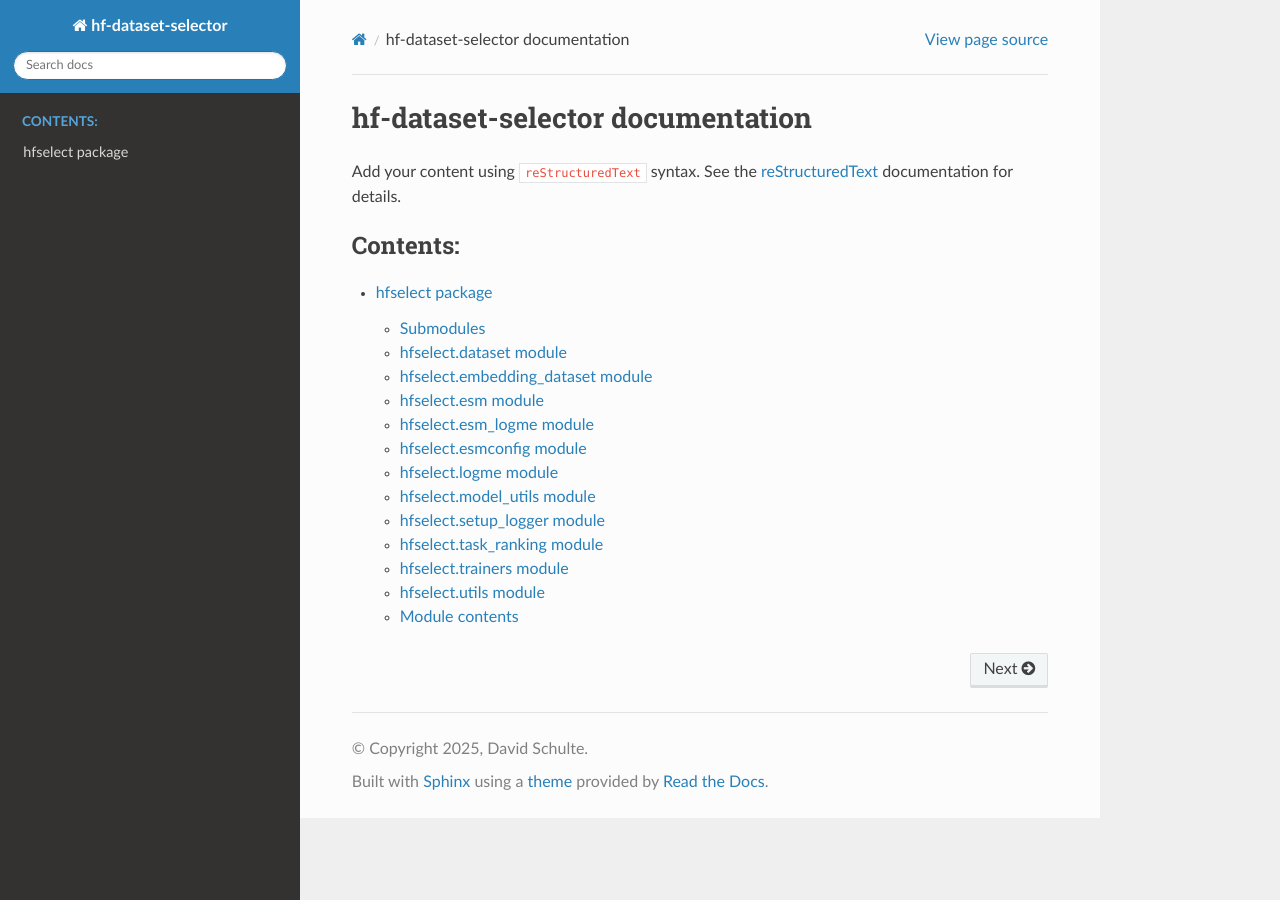
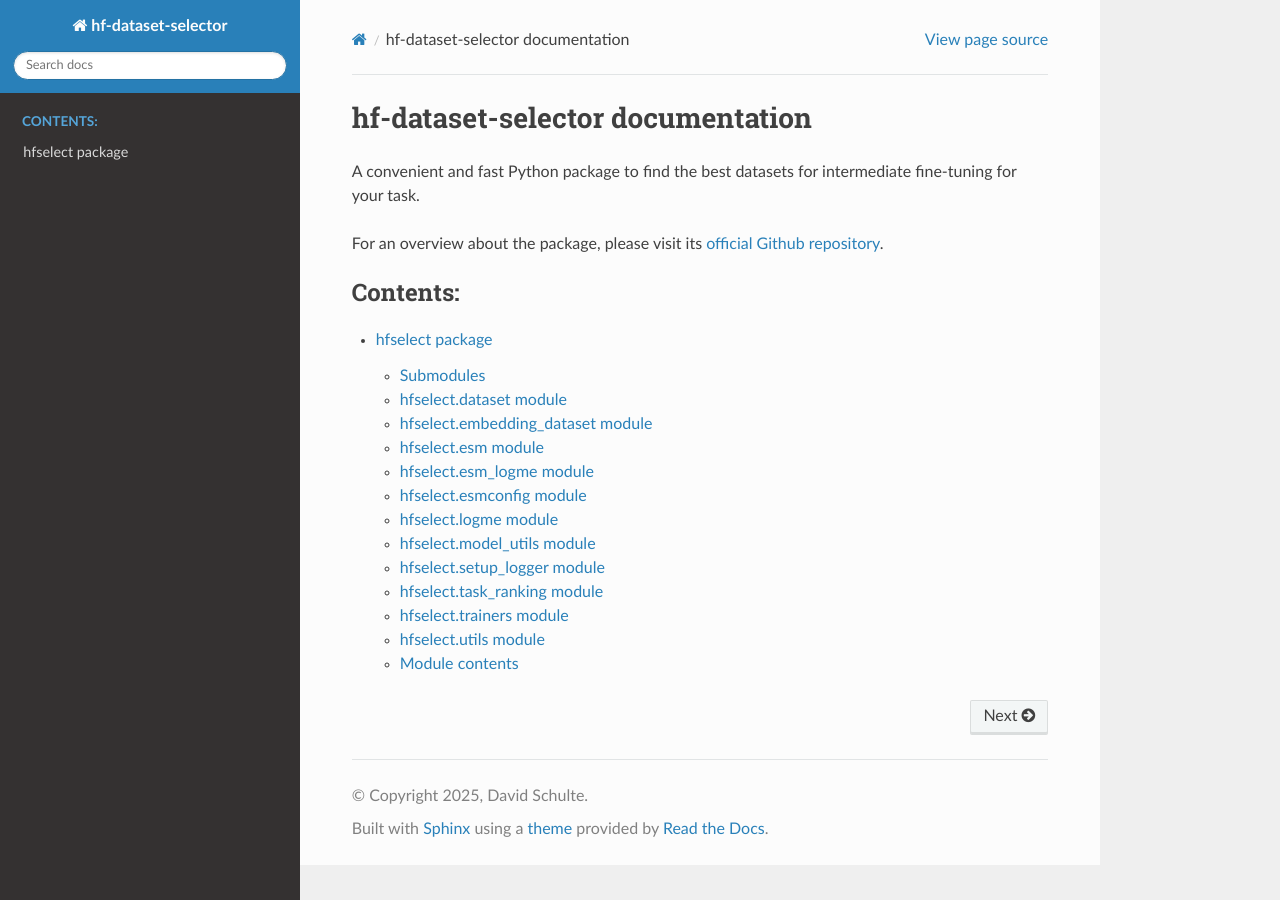
Before and after one commit to davidschulte/hf-dataset-selector, a Sphinx documentation site: the page built from docs/index.rst, in a window 1280 px wide. Built offline with Sphinx 7.4.7 and the Read the Docs theme 3.1.0, drawn with Linux system fonts in a browser that asks for light colours.

Commit message:
Update docs

```diff
--- a/docs/index.rst
+++ b/docs/index.rst
@@ -6,10 +6,10 @@
 hf-dataset-selector documentation
 =================================
 
+A convenient and fast Python package to find the best datasets for intermediate fine-tuning for your task.
 
-Add your content using ``reStructuredText`` syntax. See the
-`reStructuredText <https://www.sphinx-doc.org/en/master/usage/restructuredtext/index.html>`_
-documentation for details.
+
+For an overview about the package, please visit its `official Github repository <https://github.com/davidschulte/hf-dataset-selector>`_.
 
 
 .. toctree::
```
Also changed, not shown: README.md (+1 -1 lines).
